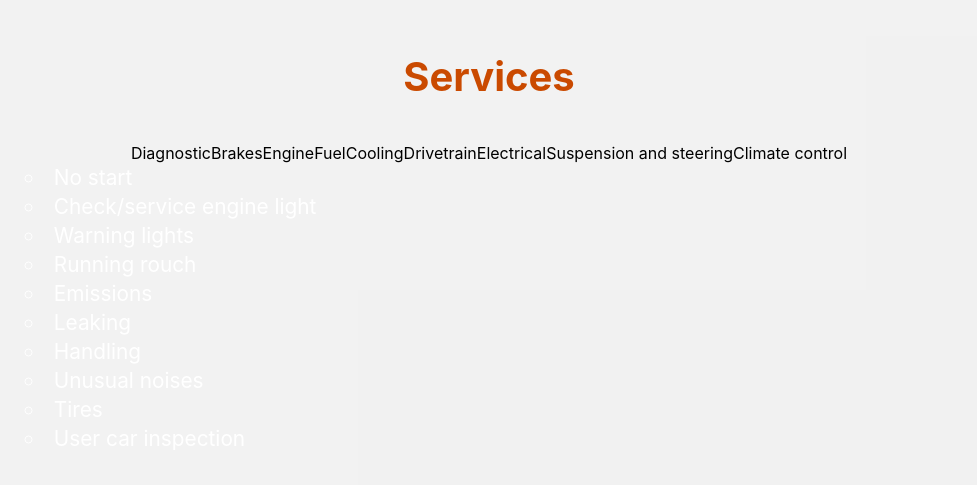
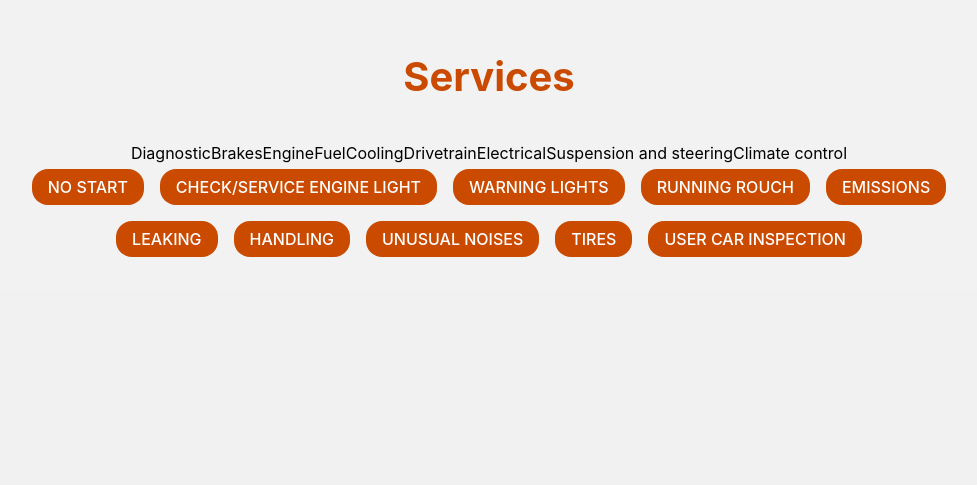
Before and after one commit to HypernovaTX/DFWMobileRepair, a React (Create React App) app in the folder DFW-Mobile/: page / in a window 1280 px wide. Shown: the part 1743-2228 px from the top of the page, without its empty margins (151-1128 px from the left). Built offline with nearby package versions, Linux system fonts and the light colour scheme.

Commit message:
Animation and styles are updated for the Services tabs/lists

```diff
--- a/DFW-Mobile/src/components/template.tsx
+++ b/DFW-Mobile/src/components/template.tsx
@@ -174,12 +174,13 @@ export default class Template extends React.Component<Props, State> {
                 <div key='servuce_list_box' className='service-list'>
                     {
                         specificServiceList.map((item, num) => {
-                            const SLCN = this.state.service_list_cname;;
-
+                            const SLCN = this.state.service_list_cname;
+                            let isRight = '';
+                            if (num % 2 === 1) { isRight = 'li-right' }
                             return (
                                 <li
                                     key={`ser_list_${num}`}
-                                    className={`serv-li ${SLCN[num]}`}
+                                    className={`serv-li ${isRight} ${SLCN[num]}`}
                                     style={{ transition: this.state.service_list_trans }}
                                 >{item}</li>
                             );
--- a/DFW-Mobile/src/index.css
+++ b/DFW-Mobile/src/index.css
@@ -141,6 +141,12 @@ code {
     transition: 200ms linear all;
     user-select: none;
   }
+  .serviceBlock::after {
+    background: #333;
+    position: relative;
+    width: 100%;
+    height: 32px;
+  }
   .serviceBlock:hover {
     background: #555;
     border-top: 6px solid rgb(202, 74, 0);
@@ -154,21 +160,31 @@ code {
   .service-list {
     background: #777;
     padding: 12px;
-    border-radius: 24px;
+    border-radius: 2px;
     transition: 200ms linear all;
-    height: auto;
+    overflow: hidden;
+    text-align: center;
 }
   .serv-li {
-    font-size: 1.3em;
-    margin-top: 4px;
+    display: inline-block;
+    background: rgb(202, 74, 0);
+    padding: 8px 16px;
+    border-radius: 1em;
+    font-size: 1em;
+    margin: 8px 16px 8px 0px;
     list-style-type: circle;
-    margin-left: 48px;
     color: #FFF;
     opacity: 0;
+    text-transform: uppercase;
+    user-select: none;
+    font-weight: 500;
   }
   .serv-li.done {
-    margin-left: 16px;
+    margin: 8px 8px 8px 8px;
     opacity: 1;
+  }
+  .serv-li:hover {
+    background: rgb(255, 94, 0);
   }
   .section1-box li::before {
 
```
